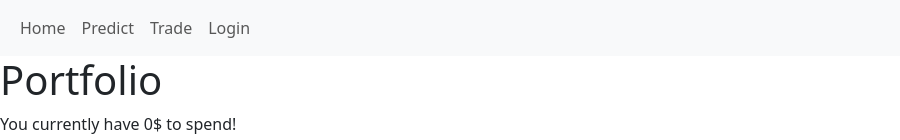
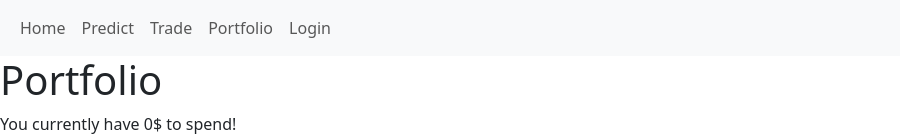
Before and after one commit to veeteehimself/Stock-Visualization-and-Stock-Prediction, a Vue app in the folder stock-predictions/: page /trade in a window 1280 px wide. Shown: the top 140 px of the page, without its empty margins (0-900 px from the left). Built offline with nearby package versions, Linux system fonts and the light colour scheme; no server answers; what vue-cookies would draw is missing.

Commit message:
Portfolio in nav bar

```diff
--- a/stock-predictions/src/components/Navbar.vue
+++ b/stock-predictions/src/components/Navbar.vue
@@ -16,6 +16,9 @@
           <RouterLink class="nav-link" to="/trade">Trade</RouterLink>
         </li>
         <li class="nav-item">
+          <RouterLink class="nav-link" to="/portfolio">Portfolio</RouterLink>
+        </li>
+        <li class="nav-item">
           <RouterLink class="nav-link" to="/login">Login</RouterLink>
         </li>
       </ul>
```
